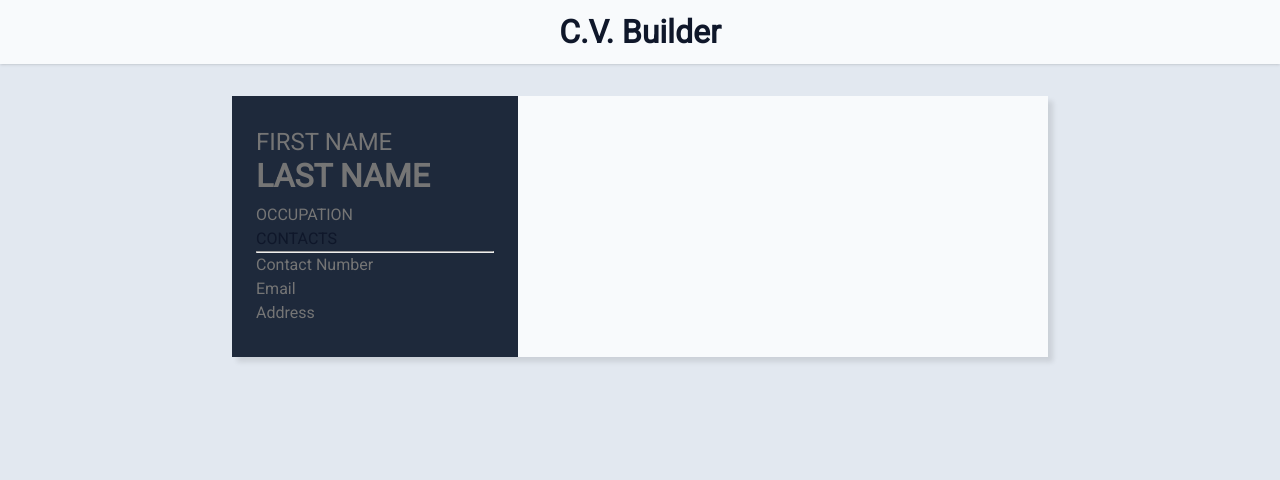
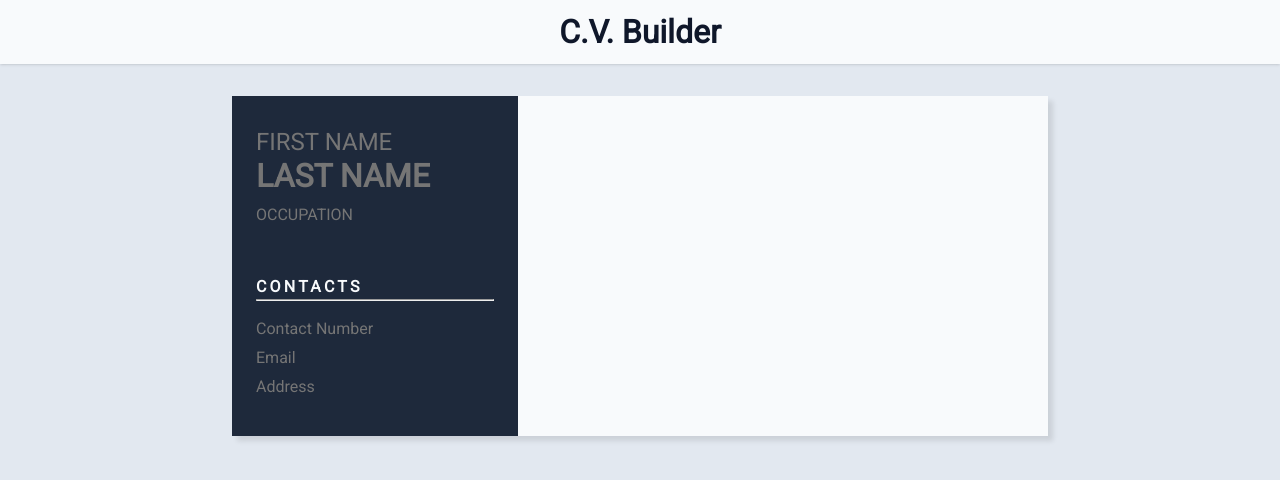
Before and after one commit to jonichi16/cv-project, a React (Create React App) app: page / in a window 1280 px wide. Shown: the top 480 px of the page. Built offline with nearby package versions, Linux system fonts and the light colour scheme.

Commit message:
style: Add styling to contacts

```diff
--- a/src/stylesheets/styles.css
+++ b/src/stylesheets/styles.css
@@ -38,6 +38,9 @@
   width: 35%;
   padding: 2em 1.5em;
   background-color: var(--color-dark-800);
+  display: flex;
+  flex-direction: column;
+  gap: 3em;
 }
 
 .left input {
@@ -47,6 +50,20 @@
   border: none;
   outline: none;
   line-height: 1;
+}
+
+.left hr {
+  margin-bottom: 1em;
+}
+
+.section-title {
+  color: var(--color-light-50);
+  font-weight: 700;
+  letter-spacing: 0.2em;
+}
+
+.section-input {
+  padding-bottom: 0.5em;
 }
 
 .first-name {
```
